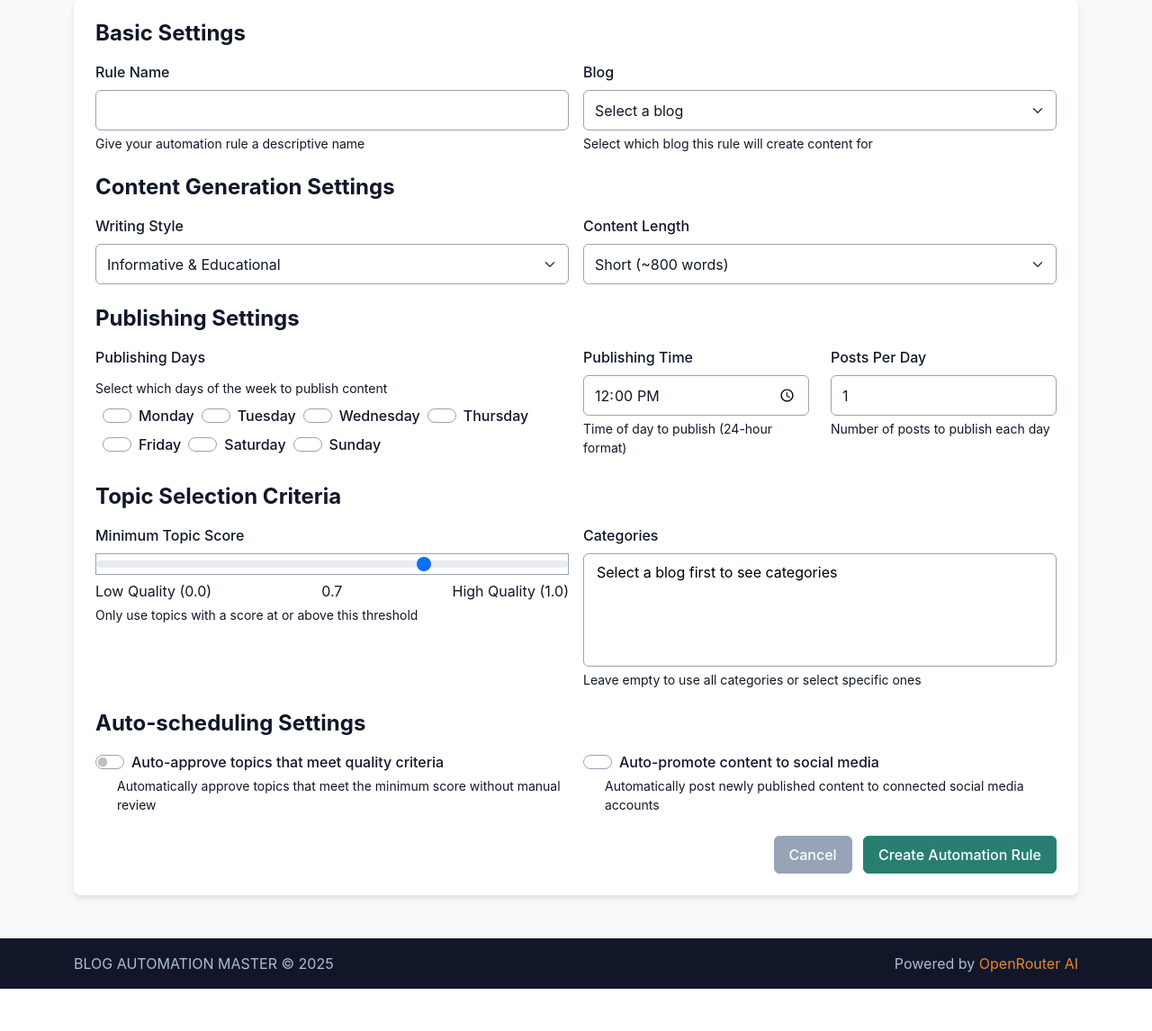
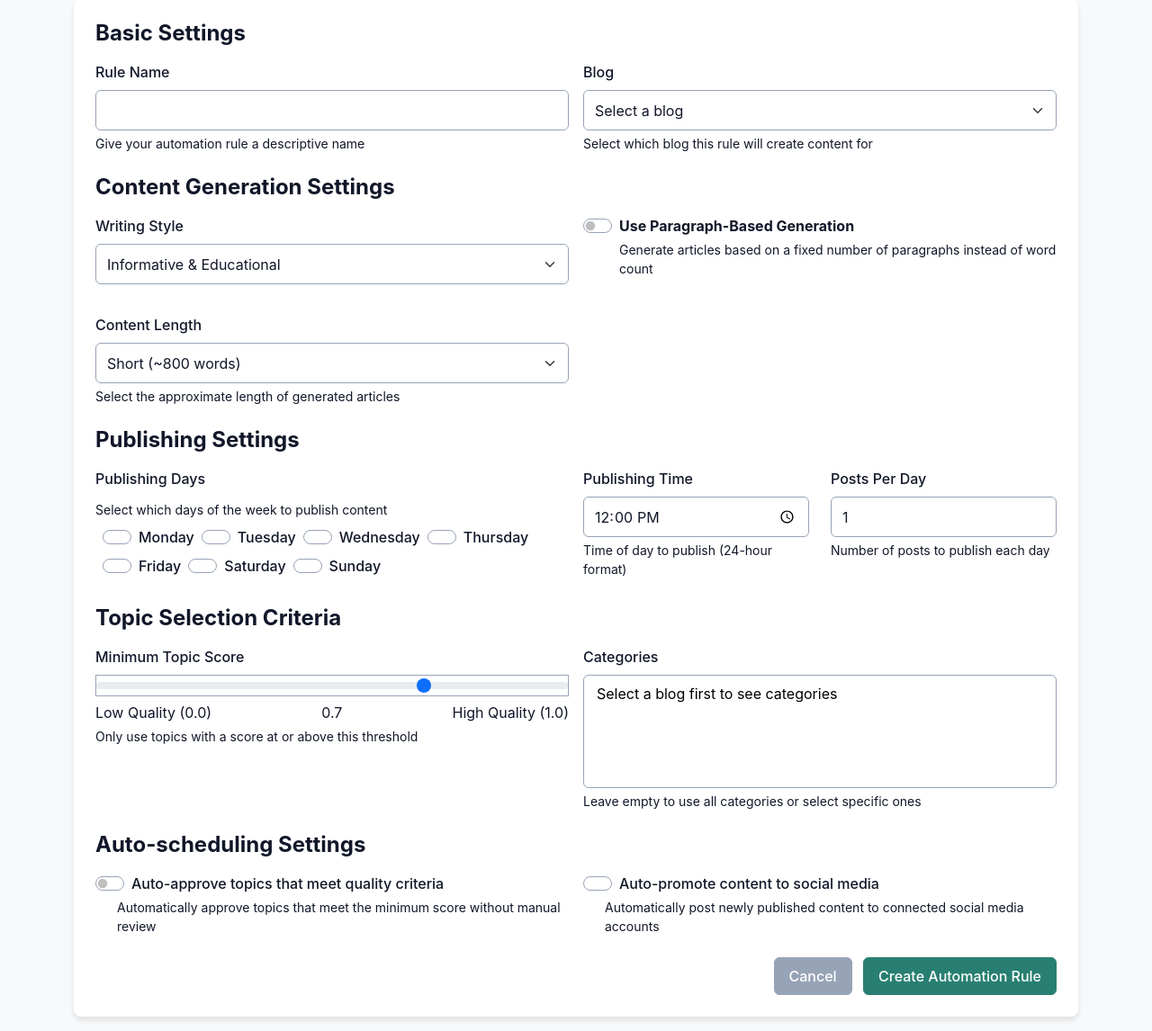
Before and after one commit to walerys1003/AUTO-BLOG-AGENT, a Flask app: page /content-creator/automation/create in a window 1280 px wide; the page is wider, and only the part inside the window is pictured. Shown: the part 248-1394 px from the top of that part at 90% size. Before the commit the page ends 1347 px from the top of that part, so only its background shows below. Run offline with Flask 3, Linux system fonts and the light colour scheme; parts of the project's set-up code (start-up, migrations or seed data) failed here and were passed over.

Commit message:
Allow users to generate content based on number of paragraphs
Implements paragraph-based content generation mode by adding 'use_paragraph_mode' and 'paragraph_count' fields to automation rules in routes_content_creator.py and edit_automation.html.

Replit-Commit-Author: Agent
Replit-Commit-Session-Id: f932fba3-eb06-492c-bdeb-fdf101ecf20a
Replit-Commit-Screenshot-Url: https://storage.googleapis.com/screenshot-production-us-central1/fe21f6ff-82c1-4e4d-926c-a837f59c7d8e/268e27e9-32eb-4647-bd52-08eda79d9949.jpg

```diff
--- a/routes_content_creator.py
+++ b/routes_content_creator.py
@@ -474,6 +474,10 @@ def create_automation_rule():
         content_tone = request.form.get('writing_style', 'informative')  # Get from form as writing_style but use content_tone in db
         content_length = request.form.get('content_length', 'medium')
 
+        # Paragraph mode settings
+        use_paragraph_mode = 'use_paragraph_mode' in request.form
+        paragraph_count = int(request.form.get('paragraph_count', 4))
+
         # Schedule settings
         publishing_days = request.form.getlist('publishing_days')
         publishing_time = request.form.get('publishing_time', '12:00')
@@ -493,6 +497,8 @@ def create_automation_rule():
             blog_id=blog_id,
             content_tone=content_tone,  # Use content_tone instead of writing_style to match database schema
             content_length=content_length,
+            use_paragraph_mode=use_paragraph_mode,
+            paragraph_count=paragraph_count,
             publishing_time=publishing_time,
             posts_per_day=posts_per_day,
             topic_min_score=topic_min_score,
@@ -536,6 +542,10 @@ def edit_automation_rule(rule_id):
             rule.topic_min_score = float(request.form.get('topic_min_score', rule.topic_min_score))
             rule.auto_enable_topics = 'auto_enable_topics' in request.form
             rule.auto_promote_content = 'auto_promote_content' in request.form
+
+            # Paragraph mode settings
+            rule.use_paragraph_mode = 'use_paragraph_mode' in request.form
+            rule.paragraph_count = int(request.form.get('paragraph_count', 4))
 
             # Update publishing days
             publishing_days = request.form.getlist('publishing_days')
--- a/templates/content/edit_automation.html
+++ b/templates/content/edit_automation.html
@@ -58,28 +58,46 @@
                             <label for="writing_style" class="form-label">Writing Style</label>
                             <select class="form-select" id="writing_style" name="writing_style">
                                 <option value="informative"
-                                        {% if rule and rule.writing_style == 'informative' %}selected{% endif %}>
+                                        {% if rule and rule.content_tone == 'informative' %}selected{% endif %}>
                                     Informative & Educational
                                 </option>
                                 <option value="conversational"
-                                        {% if rule and rule.writing_style == 'conversational' %}selected{% endif %}>
+                                        {% if rule and rule.content_tone == 'conversational' %}selected{% endif %}>
                                     Conversational & Friendly
                                 </option>
                                 <option value="professional"
-                                        {% if rule and rule.writing_style == 'professional' %}selected{% endif %}>
+                                        {% if rule and rule.content_tone == 'professional' %}selected{% endif %}>
                                     Professional & Technical
                                 </option>
                                 <option value="storytelling"
-                                        {% if rule and rule.writing_style == 'storytelling' %}selected{% endif %}>
+                                        {% if rule and rule.content_tone == 'storytelling' %}selected{% endif %}>
                                     Storytelling & Narrative
                                 </option>
                                 <option value="persuasive"
-                                        {% if rule and rule.writing_style == 'persuasive' %}selected{% endif %}>
+                                        {% if rule and rule.content_tone == 'persuasive' %}selected{% endif %}>
                                     Persuasive & Compelling
                                 </option>
                             </select>
                         </div>
                         <div class="col-md-6">
+                            <div class="form-check form-switch mb-3">
+                                <input class="form-check-input" type="checkbox" id="use_paragraph_mode"
+                                       name="use_paragraph_mode"
+                                       {% if rule and rule.use_paragraph_mode %}checked{% endif %}
+                                       onchange="toggleContentMode(this.checked)">
+                                <label class="form-check-label" for="use_paragraph_mode">
+                                    <strong>Use Paragraph-Based Generation</strong>
+                                </label>
+                                <div class="form-text">
+                                    Generate articles based on a fixed number of paragraphs instead of word count
+                                </div>
+                            </div>
+                        </div>
+                    </div>
+
+                    <div class="row g-3 mt-2">
+                        <!-- Word count mode options -->
+                        <div class="col-md-6" id="word_count_options" style="{% if rule and rule.use_paragraph_mode %}display: none;{% endif %}">
                             <label for="content_length" class="form-label">Content Length</label>
                             <select class="form-select" id="content_length" name="content_length">
                                 <option value="short"
@@ -95,6 +113,29 @@
                                     Long (~1600 words)
                                 </option>
                             </select>
+                            <div class="form-text">Select the approximate length of generated articles</div>
+                        </div>
+
+                        <!-- Paragraph mode options -->
+                        <div class="col-md-6" id="paragraph_options" style="{% if not rule or not rule.use_paragraph_mode %}display: none;{% endif %}">
+                            <label for="paragraph_count" class="form-label">Number of Paragraphs</label>
+                            <select class="form-select" id="paragraph_count" name="paragraph_count">
+                                <option value="3" {% if rule and rule.paragraph_count == 3 %}selected{% endif %}>
+                                    3 paragraphs (short article)
+                                </option>
+                                <option value="4" {% if not rule or rule.paragraph_count == 4 %}selected{% endif %}>
+                                    4 paragraphs (recommended)
+                                </option>
+                                <option value="5" {% if rule and rule.paragraph_count == 5 %}selected{% endif %}>
+                                    5 paragraphs (medium article)
+                                </option>
+                                <option value="6" {% if rule and rule.paragraph_count == 6 %}selected{% endif %}>
+                                    6 paragraphs (long article)
+                                </option>
+                            </select>
+                            <div class="form-text">
+                                Each paragraph will focus on a distinct aspect of the topic, plus introduction and conclusion
+                            </div>
                         </div>
                     </div>
                 </div>
@@ -254,6 +295,20 @@
         document.getElementById('scoreValue').textContent = value;
     }
 
+    // Toggle between word count and paragraph based modes
+    function toggleContentMode(useParagraphMode) {
+        const wordCountOptions = document.getElementById('word_count_options');
+        const paragraphOptions = document.getElementById('paragraph_options');
+
+        if (useParagraphMode) {
+            wordCountOptions.style.display = 'none';
+            paragraphOptions.style.display = 'block';
+        } else {
+            wordCountOptions.style.display = 'block';
+            paragraphOptions.style.display = 'none';
+        }
+    }
+
     // When blog selection changes, load categories for that blog
     document.getElementById('blog_id').addEventListener('change', function() {
         const blogId = this.value;
@@ -274,5 +329,11 @@
             })
             .catch(error => console.error('Error loading categories:', error));
     });
+
+    // Initialize the content mode toggle
+    document.addEventListener('DOMContentLoaded', function() {
+        const useParagraphMode = document.getElementById('use_paragraph_mode').checked;
+        toggleContentMode(useParagraphMode);
+    });
 </script>
 {% endblock %}
```
